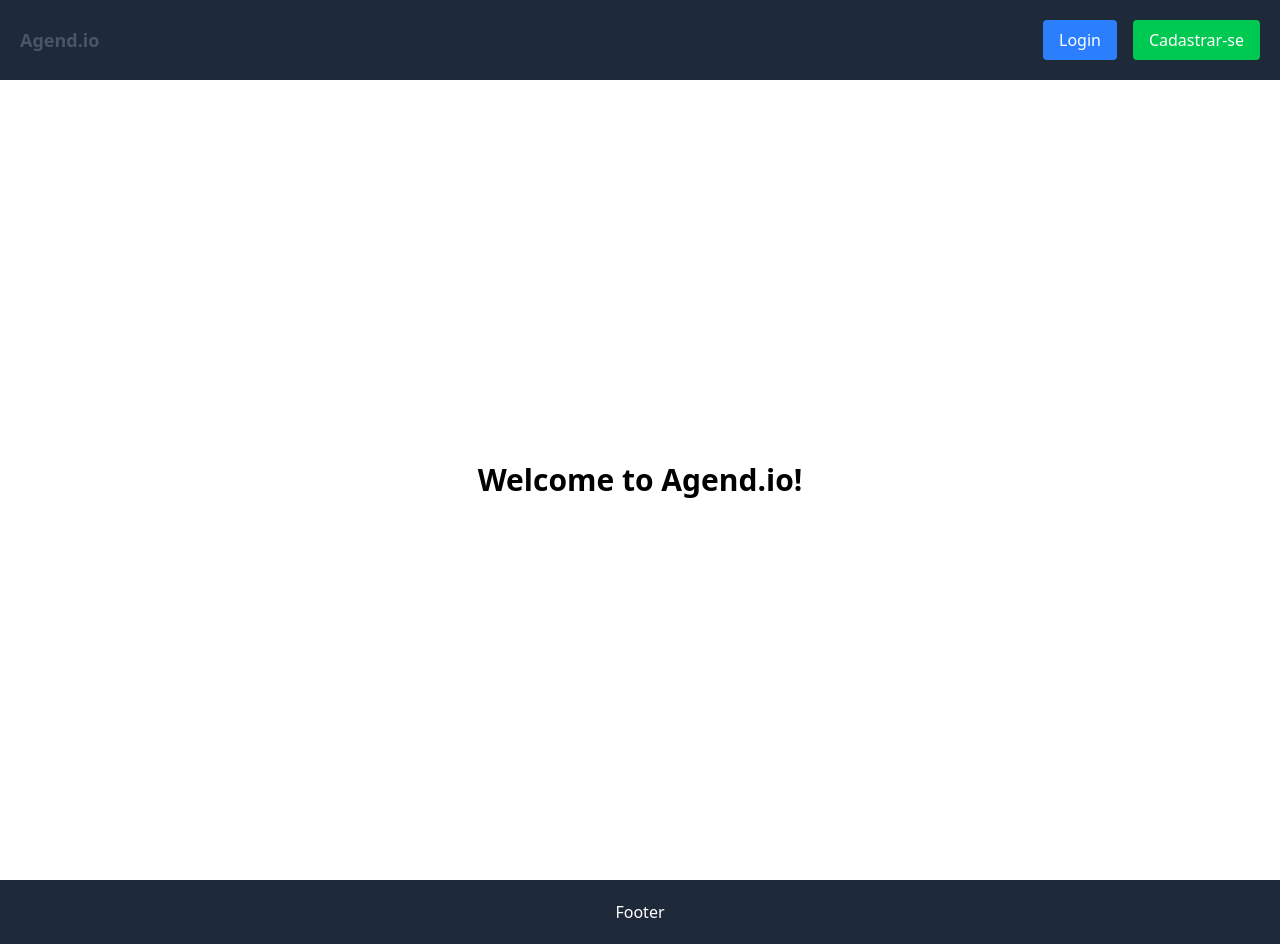
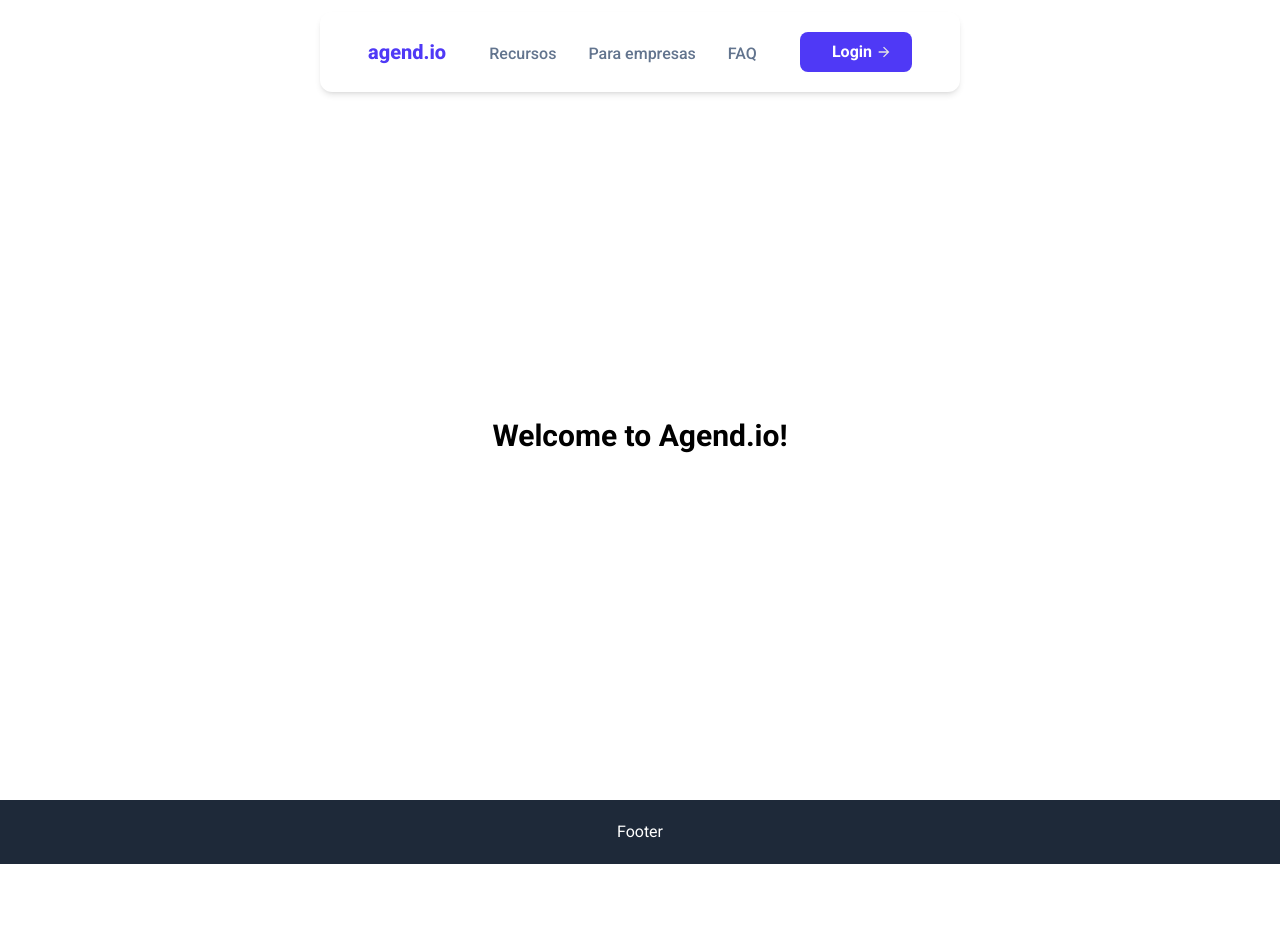
Before and after one commit to Gleis0nLemos/agend_io-frontend, a React (Vite) app: page /welcome in a window 1280 px wide. After the commit the page ends 864 px from the top, so only its background shows below. Built offline with nearby package versions, Linux system fonts and the light colour scheme.

Commit message:
style: header style preset

```diff
--- a/src/components/Header.jsx
+++ b/src/components/Header.jsx
@@ -1,6 +1,8 @@
 import { useState } from "react";
 import { useNavigate } from "react-router-dom";
 import AuthModal from "../components/AuthModal";
+import ArrowForward from "../components/ui/arrow_forward.svg";
+
 
 const Header = () => {
     const [modalOpen, setModalOpen] = useState(false);
@@ -19,23 +21,33 @@ const Header = () => {
     };
 
     return (
-        <header className="bg-gray-800 p-5 flex justify-between items-center">
-            <h1 className="text-lg font-bold text-gray-600">Agend.io</h1>
+        <header className="">
+            <div className="fixed top-3 left-1/2 transform -translate-x-1/2 bg-white shadow-md py-5 px-12 z-50 w-[40rem] max-w-[95%] rounded-xl">
+                <div className="flex justify-between items-center">
+                    <h1 className="text-xl font-extrabold text-indigo-600">agend.io</h1>
+                    <div className="flex gap-8 pt-1 text-slate-500 font-medium">
+                        <div className="hover:text-slate-700 cursor-pointer">Recursos</div>
+                        <div className="hover:text-slate-700 cursor-pointer">Para empresas</div>
+                        <div className="hover:text-slate-700 cursor-pointer">FAQ</div>
+                    </div>
+
                     <div className="flex gap-4">
                         <button
-                    className="bg-blue-500 text-white px-4 py-2 rounded"
+                            className="bg-indigo-600 text-white flex font-semibold pl-8 itens-center gap-1 pr-5 py-2 rounded-lg hover:bg-indigo-700 hover:cursor-pointer"
                             onClick={() => openModal("login")}
                         >
-                    Login
+                            <p className="font-bold">Login</p> <img src={ArrowForward} alt="" className="w-4 pt-1" />
                         </button>
-                <button
+                        {/* <button
                             className="bg-green-500 text-white px-4 py-2 rounded"
                             onClick={() => openModal("register")}
                         >
                             Cadastrar-se
-                </button>
+                        </button> */}
                     </div>
 
+                </div>
+            </div>
             <AuthModal
                 isOpen={modalOpen}
                 onClose={() => setModalOpen(false)}
@@ -43,6 +55,7 @@ const Header = () => {
                 onLoginSuccess={handleLoginSuccess}
             />
         </header>
+
     );
 };
 
--- a/src/index.css
+++ b/src/index.css
@@ -1,4 +1,11 @@
+@import url('https://fonts.googleapis.com/css2?family=Roboto:ital,wght@0,100..900;1,100..900&display=swap');
+@import url('https://fonts.googleapis.com/css2?family=JetBrains+Mono:ital,wght@0,100..800;1,100..800&display=swap');
 @import "tailwindcss";
+
+:root {
+  font-family: "Roboto", sans-serif;
+  /* font-family: "JetBrains Mono", monospace; */
+}
 
 body {
   margin: 0;
--- a/src/pages/Welcome.jsx
+++ b/src/pages/Welcome.jsx
@@ -3,7 +3,7 @@ import Layout from "../layouts/MainLayout";
 const Welcome = () => {
     return (
         <Layout>
-            <div className="flex justify-center items-center min-h-screen">
+            <div className="pt-18 flex justify-center items-center min-h-screen">
                 <h1 className="text-3xl font-bold">Welcome to Agend.io!</h1>
             </div>
         </Layout>
```
Also changed, not shown: src/components/ui/arrow_forward.svg (added). Lines whose indentation alone changed are shown as unchanged.
